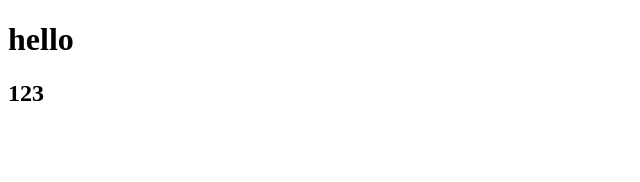
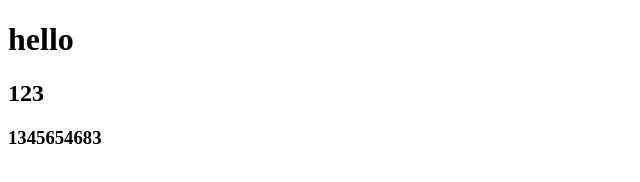
Before and after one commit to Dongdada123/Dongdada123.github.io, a plain HTML site: page index.html in a window 1280 px wide. Shown: the whole page, without its empty margins (0-640 px from the left). Drawn offline with Linux system fonts and the light colour scheme.

Commit message:
Update index.html

```diff
--- a/index.html
+++ b/index.html
@@ -9,5 +9,6 @@
 <body>
     <h1>hello</h1>
     <h2>123</h2>
+    <h3>1345654683</h3>
 </body>
 </html>
```
